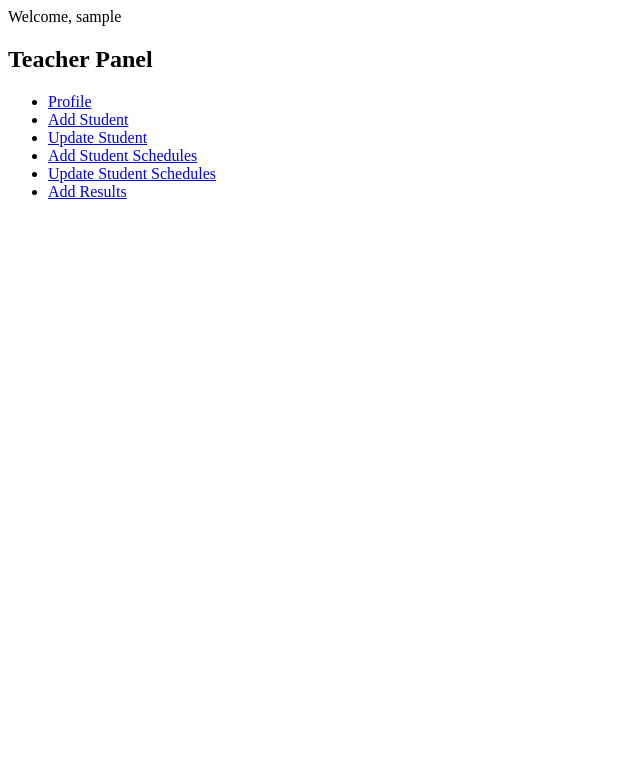
After one commit to Lakvindu05/Student-teacher-management-System, a PHP site: page /teacher-panel.php in a window 1280 px wide. The commit adds this page. Shown: the top 783 px of the page, without its empty margins (0-640 px from the left). Run offline with PHP 8.4, Linux system fonts and the light colour scheme; the visitor is signed in with stand-in values (Sample User, id 1).

Commit message:
create teacher pannel and login

```diff
--- a/add-teachers.php
+++ b/add-teachers.php
@@ -64,7 +64,7 @@ $conn->close();
         echo "<p style='color: red;'>$message</p>";
     }
     ?>
-    <form action="add-teacher.php" method="post" style="display: flex; flex-direction: column; width: 80%; margin: auto;">
+    <form action="add-teacher.php" method="post" style="display: flex; flex-direction: column; width: 60%; margin: auto;">
         <label for="fullname">Full Name:</label>
         <input type="text" id="fullname" name="fullname" required><br><br>
         <label for="username">Username:</label>
--- /dev/null
+++ b/teacher-panel.php
@@ -0,0 +1,32 @@
+<?php
+session_start();
+
+// Check if the teacher is logged in
+if (!isset($_SESSION['teacher_username'])) {
+    header('Location: teacher-login.php');
+    exit();
+}
+
+echo "Welcome, " . $_SESSION['teacher_username'];
+?>
+<!DOCTYPE html>
+<html lang="en">
+<head>
+    <meta charset="UTF-8">
+    <meta name="viewport" content="width=device-width, initial-scale=1.0">
+    <title>Teacher Panel</title>
+</head>
+<body>
+    <h2>Teacher Panel</h2>
+    <nav>
+        <ul>
+            <li><a href="teacher-profile.php">Profile</a></li>
+            <li><a href="add-student.php">Add Student</a></li>
+            <li><a href="update-student.php">Update Student</a></li>
+            <li><a href="add-student-schedule.php">Add Student Schedules</a></li>
+            <li><a href="update-student-schedule.php">Update Student Schedules</a></li>
+            <li><a href="add-results.php">Add Results</a></li>
+        </ul>
+    </nav>
+</body>
+</html>
```
Also changed, not shown: teacher-login.php (added, +66 -0 lines).
